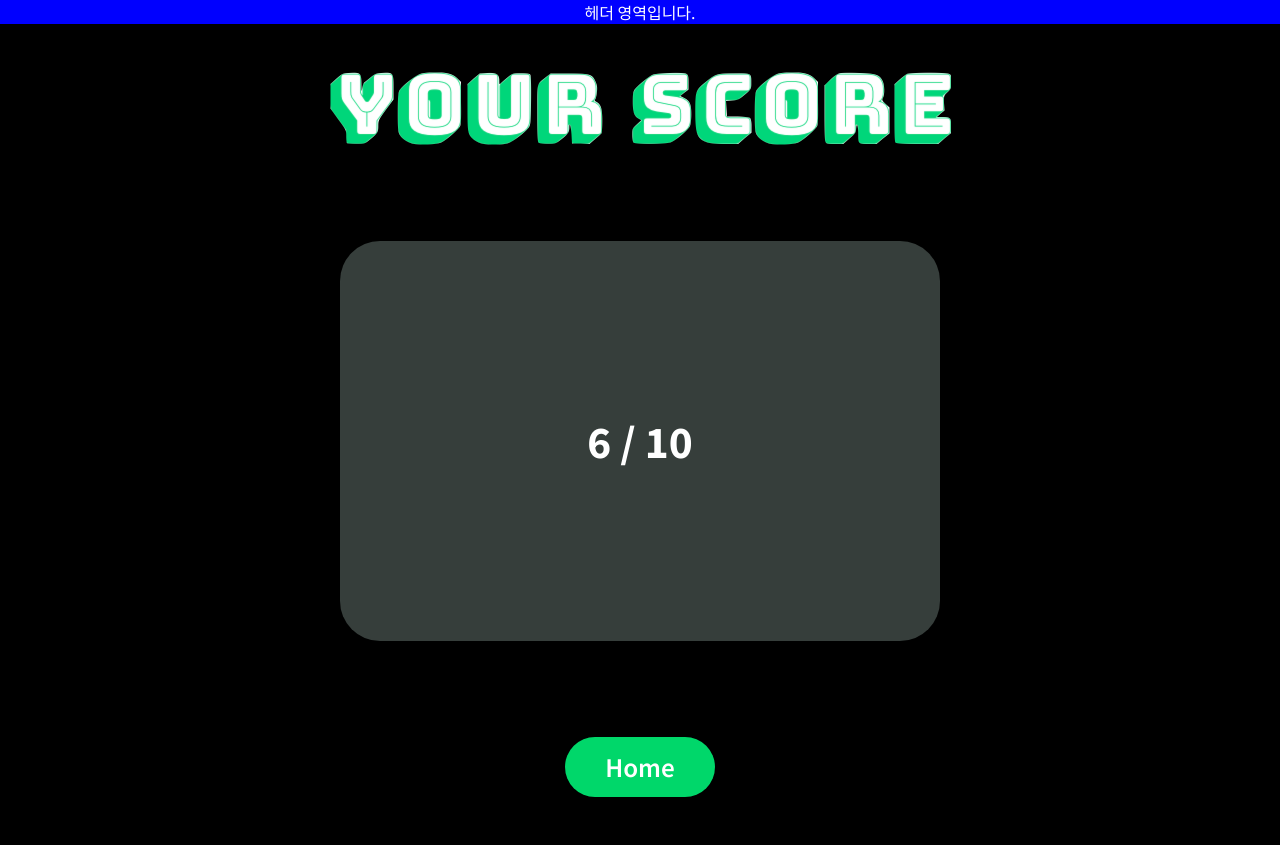
After one commit to jun9898/jungle-book, a Flask app: page /result in a window 1280 px wide. The commit adds this page. Run offline with Flask 3, Linux system fonts and the light colour scheme.

Commit message:
Style : 퀴즈 결과 제작완료

```diff
--- a/route.py
+++ b/route.py
@@ -3,7 +3,7 @@ from flask import Blueprint, render_template
 bp = Blueprint('routes', __name__)
 
 @bp.route('/')
-def home():
+def main():
     return render_template('index.html')
 
 # @bp.route('/login')
@@ -11,17 +11,21 @@ def home():
 #     return render_template('login.html')
 
 # @bp.route('/sign_in')
-# def main():
+# def sign_in():
 #     return render_template('sign_in.html')
 
 # @bp.route('/list')
-# def main():
+# def list():
 #     return render_template('list.html')
 
 # @bp.route('/get_user')
-# def main():
+# def get_user():
 #     return render_template('get_user.html')
 
 @bp.route('/quiz')
-def main():
+def quiz():
     return render_template('quiz.html')
+
+@bp.route('/result')
+def result():
+    return render_template('result.html')
--- /dev/null
+++ b/static/css/result.css
@@ -0,0 +1,30 @@
+.result {
+    text-align: center;
+    margin: 3rem;
+}
+
+.score-board{
+    background-color: rgb(54, 62, 59);
+    max-width: 600px;
+    min-height: 400px;
+    margin: 0 auto;
+    border-radius: 40px;
+    display: flex;
+    justify-content: center; /* 수평 중앙 정렬 */
+    align-items: center; /* 수직 중앙 정렬 */
+    font-size: 2.5rem;
+    font-weight: 800;
+    margin-top: 6rem;
+    margin-bottom: 6rem;
+}
+
+.btn{
+    min-width: 150px;
+    min-height: 60px;
+    background-color: #00d76a;
+    color: white;
+    font-weight: 600;
+    font-size: 1.5rem;
+    border-style: none;
+    border-radius: 30px;
+}
--- a/templates/quiz.html
+++ b/templates/quiz.html
@@ -14,7 +14,7 @@
             <img src="/static/assat/whos_that.png">
         </div>
         <div class="count_num">
-            1/10
+            1 / 10
         </div>
         <div>
             <img src="/static/assat/default_profile.jpeg" alt="" class="user_profile">
--- /dev/null
+++ b/templates/result.html
@@ -0,0 +1,23 @@
+<!DOCTYPE html>
+<html lang="en">
+
+<head>
+    <title>Result</title>
+    {% include 'header.html' %}
+    <link rel="stylesheet" href="/static/css/index.css">
+    <link rel="stylesheet" href="/static/css/result.css">
+</head>
+
+<body>
+    <div class="result">
+        <div>
+            <img src="/static/assat/your_score.png">
+        </div>
+        <div class="score-board">
+            6 / 10
+        </div>
+        <button type="button" class="btn btn-outline-secondary">Home</button>
+    </div>
+</body>
+
+</html>
```
Also changed, not shown: static/css/quiz.css (+7 -5 lines), static/assat/default_profile.jpeg (added).
